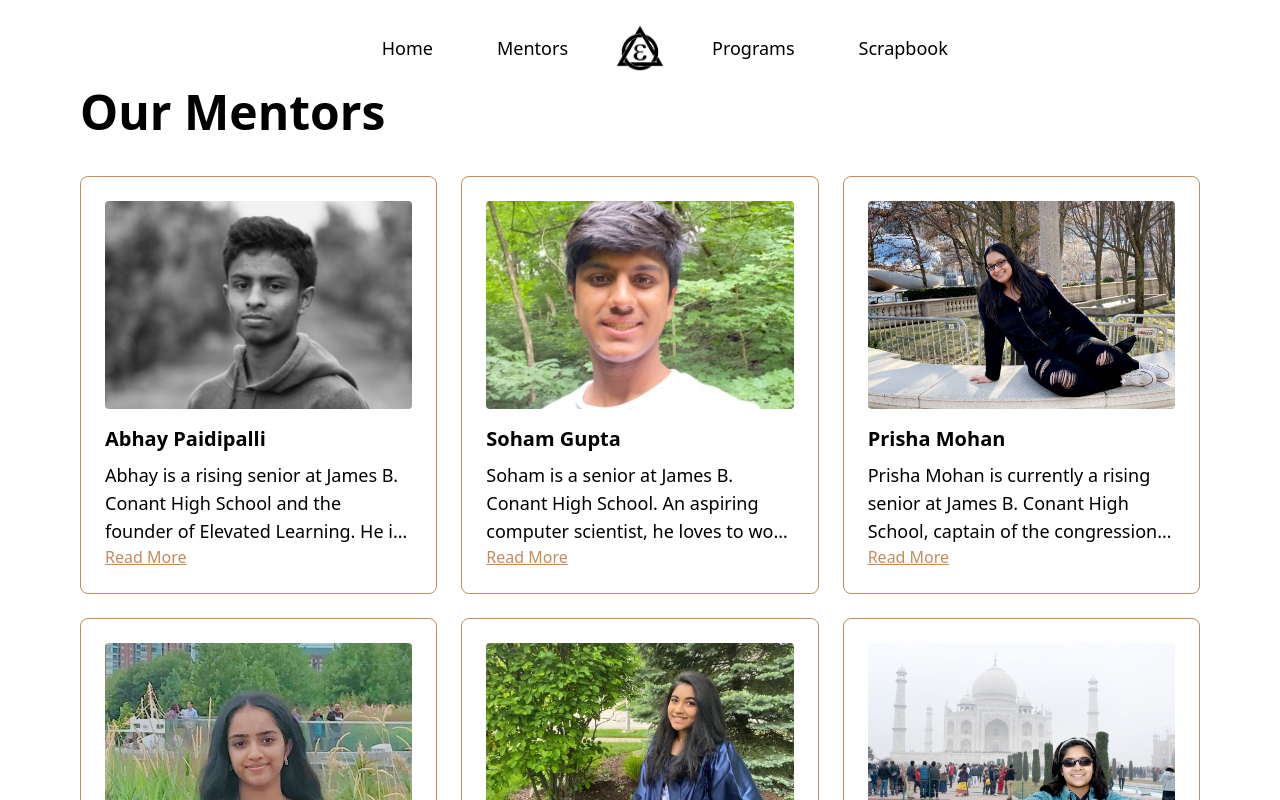
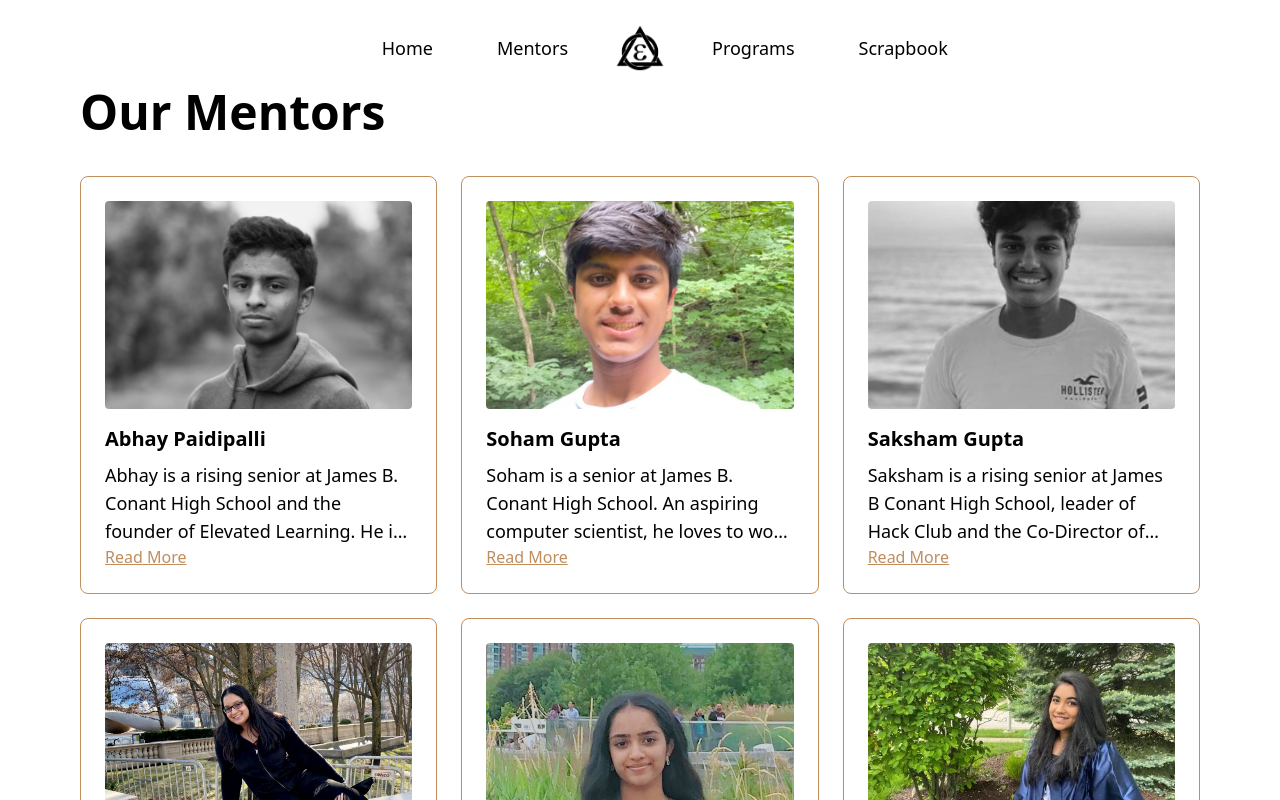
Before and after one commit to abhay1105/newelevatedtest, a React (Create React App) app: page /mentors in a window 1280 px wide. Shown: the top 800 px of the page. Built offline with nearby package versions, Linux system fonts and the light colour scheme.

Commit message:
Saksham mentor card

```diff
--- a/src/Mentors.js
+++ b/src/Mentors.js
@@ -12,11 +12,13 @@ const Mentors = () => {
             <div className='grid lg:grid-cols-3 gap-6 mt-4 mb-10'>
                 <MentorCard source="/mentorImages/abhay.png" name="Abhay Paidipalli" bio="Abhay is a rising senior at James B. Conant High School and the founder of Elevated Learning. He is passionate about helping others and wants to pursue a career in math and computer science. In his spare time, he plays jazz music on his tenor saxophone."></MentorCard>
                 <MentorCard source="/mentorImages/soham.jpg" name="Soham Gupta" bio="Soham is a senior at James B. Conant High School. An aspiring computer scientist, he loves to work on math problems and computer science projects. He’s competed in various competitions such as the AMC and the Harvard-MIT math tournament. In his spare time you’ll find him working on projects, playing basketball, or watching movies."></MentorCard>
+                <MentorCard source="/mentorImages/saksham.jpeg" name="Saksham Gupta" bio="Saksham is a rising senior at James B Conant High School, leader of Hack Club and the Co-Director of Elevated Learning. He has played varsity tennis for the past three years and is currently conducting research in data analysis."></MentorCard>
                 <MentorCard source="/mentorImages/prisha.jpg" name="Prisha Mohan" bio="Prisha Mohan is currently a rising senior at James B. Conant High School, captain of the congressional debate team, and current president of SASA. Prisha also volunteers at Saint Alexian Brothers Medical Center and Friendship Village. Prisha is currently a Research Assistant at the University of Chicago since she plans to go into the medical field in the future."></MentorCard>
                 <MentorCard source="/mentorImages/varshini.jpg" name="Varshini Medempudi" bio="Varshini is a senior at Schaumburg High School. She is a member of her school’s debate team, BPA chapter, Principal’s Advisory Board, badminton team, and more. She is excited to be a part of Elevated Learning and hopes to be a helpful mentor for the students."></MentorCard>
                 <MentorCard source="/mentorImages/eesha.jpg" name="Eesha Desai" bio="Eesha is a rising junior at James B. Conant High School and junior captain of her school’s congressional debate team. She has worked with professors at ISU and Loyola University to explore numerous medical research experiences. In her spare time, you’ll find her volunteering at AAB hospital or playing tennis."></MentorCard>
                 <MentorCard source="/mentorImages/ananya.JPG" name="Ananya Krishnan" bio="Ananya is a sophomore at Hoffman Estates High School. Her favorite hobby is soccer, which she has been playing for 9 years. She is on her school's debate, math, and trivia teams. She also participates in Hoffman's Business Professionals of America (BPA) club and went to state last year in Banking and Finance."></MentorCard>
                 <MentorCard source="/mentorImages/anmay.jpg" name="Anmay Gupta" bio="Anmay is a rising senior at James B. Conant High School and is the captain of the congressional debate team, robotics club, and technology club. As an aspiring roboticist, he loves to build his own robots and design his own programs. In his spare time, you'll find him working on his 3D printer or working on projects."></MentorCard>
+
             </div>
         </div>
     )
```
Also changed, not shown: public/mentorImages/saksham.jpeg (added).
